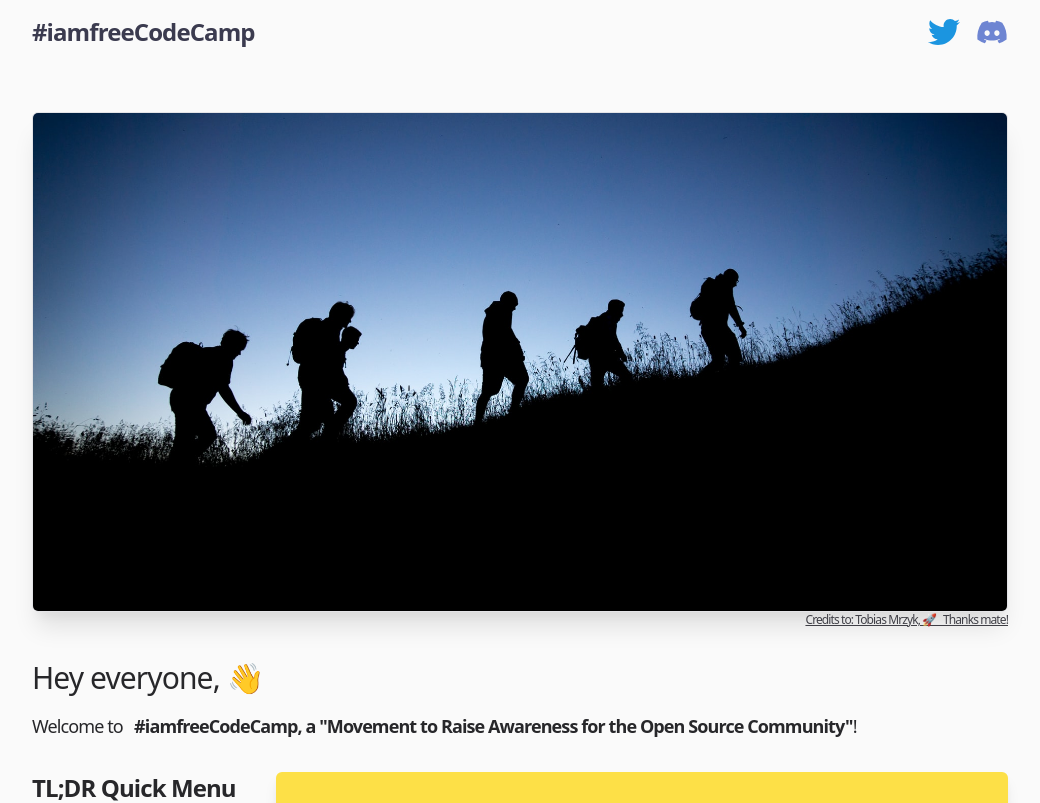
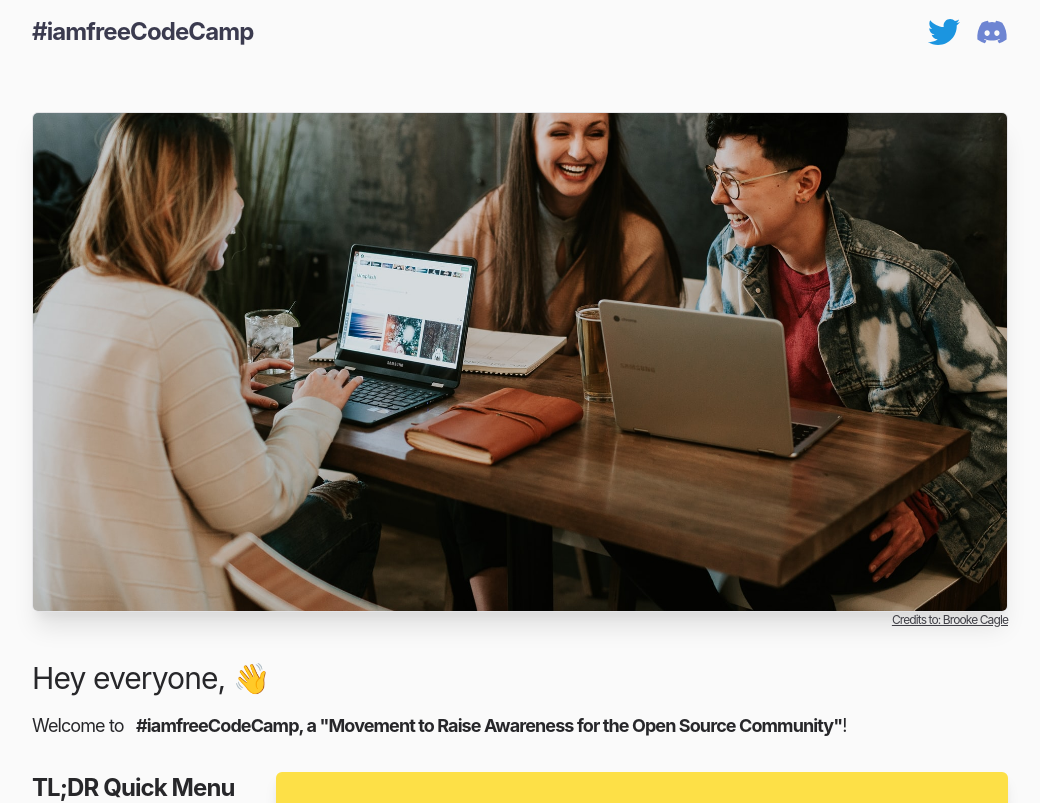
Before and after one commit to varun-tiwari/iamfreecodecamp, a Next.js app: page / in a window 1280 px wide. Shown: the top 803 px of the page, without its empty margins (120-1160 px from the left). Built offline with nearby package versions, Linux system fonts and the light colour scheme.

Commit message:
fix(frontend): build lack of css styles refs: #16

```diff
--- a/components/HeaderImage/HeaderImage.js
+++ b/components/HeaderImage/HeaderImage.js
@@ -3,15 +3,15 @@ const HeaderImage = () => {
     <div>
       <img
         className="border border-gray-200 shadow-xl h-200px sm:h-300px md:h-400px lg:h-500px w-full object-cover object-bottom rounded-md"
-        src="/assets/header/header-image-2.jpg"
+        src="/assets/header/header-image-3.jpg"
         alt="do something great"
       />
       <a
         className="flex text-xs justify-end text-gray-700 underline hover:no-underline"
-        href="https://unsplash.com/@tobiasmrzyk"
+        href="https://unsplash.com/@brookecagle"
         target="_blank"
         rel="noopener noreferrer">
-        Credits to: Tobias Mrzyk, 🚀 &nbsp; Thanks mate!
+        Credits to: Brooke Cagle
       </a>
     </div>
   )
--- a/sections/Challenges/Challenges.js
+++ b/sections/Challenges/Challenges.js
@@ -56,7 +56,7 @@ const Challenges = () => {
           Tweet monthly about your donation and about the importance of being
           freeCodeCamp.
         </div>
-        <div className="pt-2">
+        <div className="pt-2 text-sm">
           <TweetDonation />
           Use the tags #iamfreeCodeCamp, #freeCodeCamp and the handlers
           @freeCodeCamp and @iamfreecodecamp
@@ -93,7 +93,7 @@ const Challenges = () => {
           Tweet monthly about it! We want to know about your mentoring
           experience and about your students progress! Be positive above all!
         </div>
-        <div className="pt-2">
+        <div className="pt-2 text-sm">
           <TweetMentorship />
           Use the tags #iamfreeCodeCamp, #freeCodeCamp and the handlers
           @freeCodeCamp and @iamfreecodecamp
@@ -116,7 +116,7 @@ const Challenges = () => {
           Tweet about it! Give a shout-out to your new friend and always be
           thankful for the amazing opportunity!!
         </div>
-        <div className="pt-2">
+        <div className="pt-2 text-sm">
           <TweetMeeting />
           Use the tags #iamfreeCodeCamp, #freeCodeCamp and the handlers
           @freeCodeCamp and @iamfreecodecamp
--- a/sections/Tldr/Tldr.js
+++ b/sections/Tldr/Tldr.js
@@ -52,7 +52,7 @@ const Tldr = () => {
             <div className="font-bold">
               Join us in our &nbsp;
               <a
-                className="font-bold underline"
+                className="font-bold underline hover:no-underline"
                 rel="noopener noreferrer"
                 href="https://discord.gg/kp3NQNKW9J"
                 target="_blank">
--- a/styles/globals.css
+++ b/styles/globals.css
@@ -2,8 +2,19 @@
 @tailwind components;
 @tailwind utilities;
 
-@layer utilities {
-  .h-500 {
-    height: 500px;
-  }
+html,
+body {
+  padding: 0;
+  margin: 0;
+  font-family: -apple-system, BlinkMacSystemFont, Segoe UI, Roboto, Oxygen,
+    Ubuntu, Cantarell, Fira Sans, Droid Sans, Helvetica Neue, sans-serif;
 }
+
+a {
+  color: inherit;
+  text-decoration: none;
+}
+
+* {
+  box-sizing: border-box;
+}
--- a/tailwind.config.js
+++ b/tailwind.config.js
@@ -1,7 +1,7 @@
 const colors = require('tailwindcss/colors')
 
 module.exports = {
-  purge: ['./pages/**/*.js', './components/**/*.js'],
+  purge: ['./pages/**/*.js', './components/**/*.js', './sections/**/*.js'],
   darkMode: false, // or 'media' or 'class'
   theme: {
     extend: {
@@ -24,6 +24,12 @@ module.exports = {
         ...colors.gray,
         500: '#EEEEF0'
       },
+      yellow: {
+        ...colors.yellow
+      },
+      red: {
+        ...colors.red
+      },
       twitter: {
         100: '#1B95E0',
         200: '#0C7ABF'
```
Also changed, not shown: public/assets/header/header-image-3.jpg (added).
